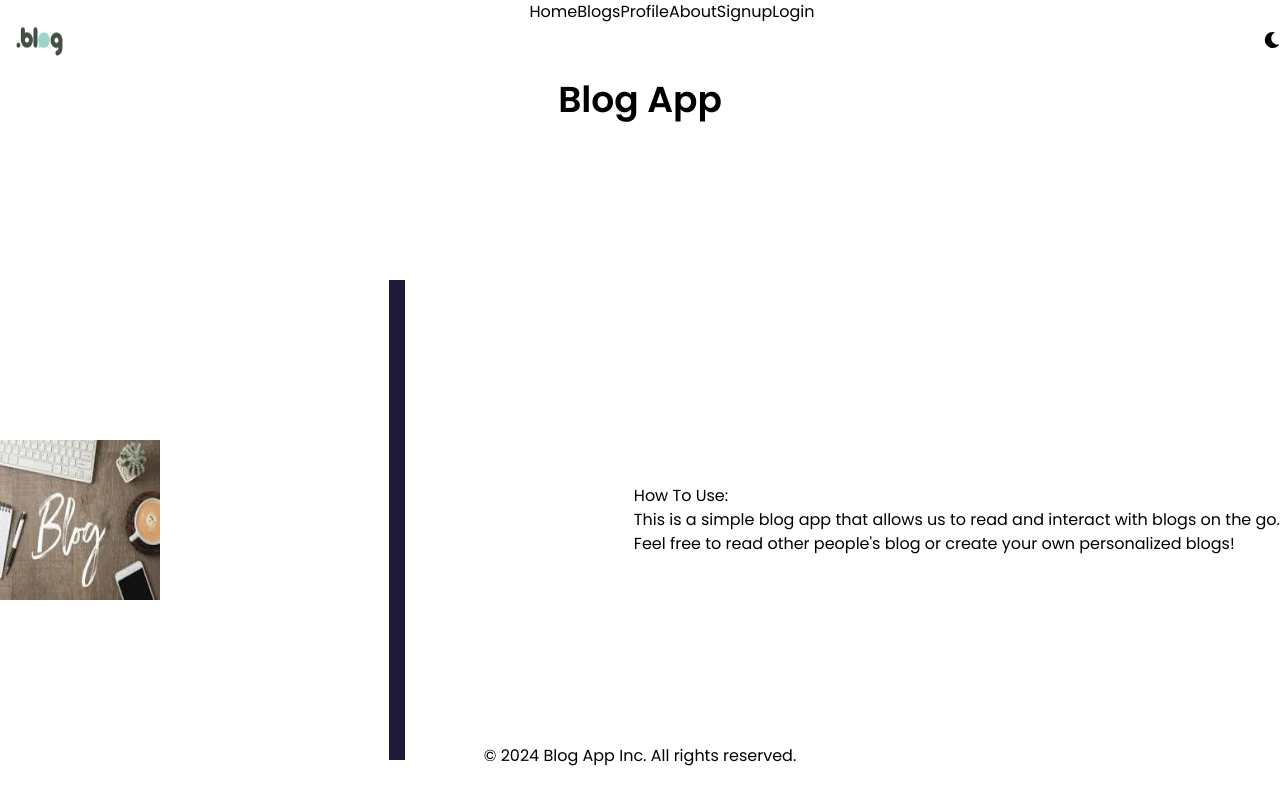
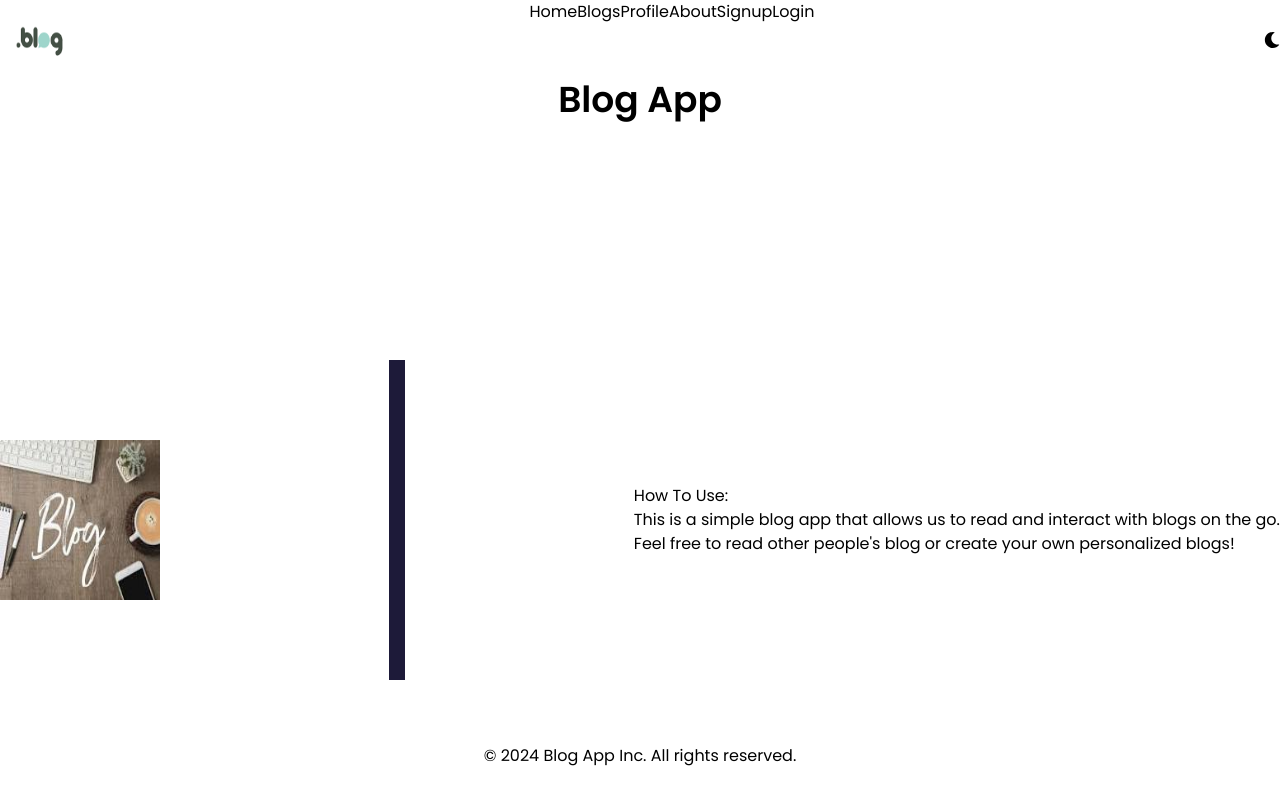
Before and after one commit to Bloom-Sayiorri/blog, a React (Create React App) app in the folder client/: page /about in a window 1280 px wide. Built offline with nearby package versions, Linux system fonts and the light colour scheme.

Commit message:
Blog page

```diff
--- a/client/src/components/Footer.jsx
+++ b/client/src/components/Footer.jsx
@@ -2,8 +2,8 @@ import React from 'react'
 
 const Footer = () => {
   return (
-    <footer className='flex justify-center items-center relative'>
-      <div className='fixed bottom-0 mb-8'>
+    <footer className='fixed bottom-0 mb-8 w-full'>
+      <div className='flex justify-center items-center'>
         <p>&copy; 2024 Blog App Inc. All rights reserved.</p>
       </div>
     </footer>
--- a/client/src/pages/About.jsx
+++ b/client/src/pages/About.jsx
@@ -9,7 +9,7 @@ const About = () => {
       <div className='h-full flex justify-between items-center'>
         <img className='h-40 w-40' src={about} alt="About_Image" />
 
-        <div className='h-3/5 bg-bg w-4'></div>
+        <div className='h-full max-h-80 bg-bg w-4'></div>
 
         <div className=''>
           <div className=''>
--- a/client/src/pages/Blogs.jsx
+++ b/client/src/pages/Blogs.jsx
@@ -1,8 +1,18 @@
 import React from 'react'
+import blog from '../assets/blog.jpg';
 
 const Blogs = () => {
   return (
-    <div className=''>
+    <div className='h-full'>
+      <div className=''>
+        <div className=''>
+          <img className='h-40 w-40' src={blog} alt='Blog'/>
+        </div>
+
+        <div className=''>
+
+        </div>
+      </div>
     </div>
   )
 }
```
Also changed, not shown: client/src/assets/blog.jpg (added).
